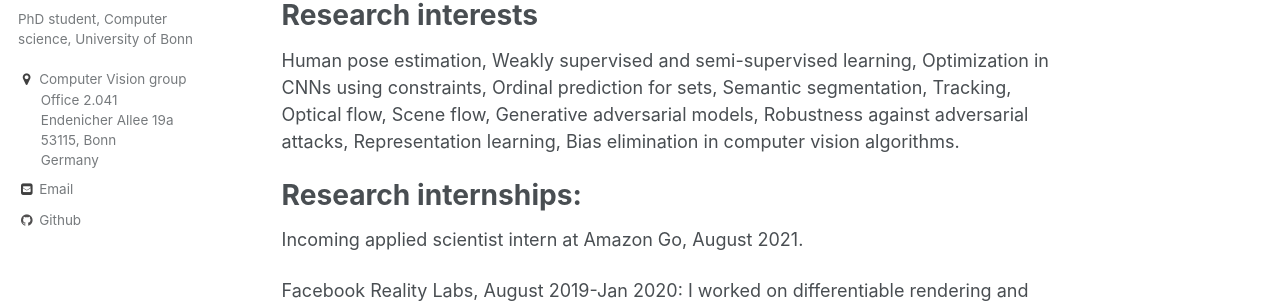
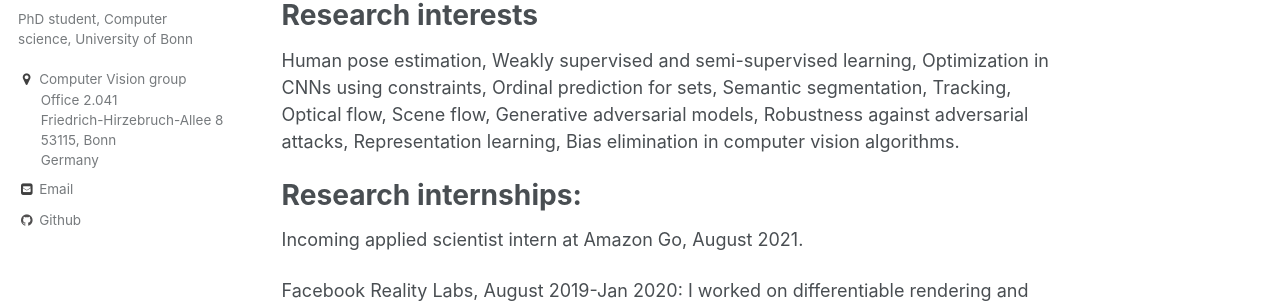
Before and after one commit to briqr/briqr.github.io, a Jekyll site: the page built from _pages/about.md, in a window 1280 px wide. Shown: the part 285-589 px from the top of the page. Built offline with Jekyll 4.4.1, drawn with Linux system fonts in a browser that asks for light colours.

Commit message:
Update _config.yml

```diff
--- a/_config.yml
+++ b/_config.yml
@@ -84,7 +84,7 @@ author:
   bio              : "PhD student, Computer science, University of Bonn"
   location         : "Computer Vision group<br/>
                       &nbsp&nbsp&nbsp&nbsp&nbsp Office 2.041 <br/>
-                      &nbsp&nbsp&nbsp&nbsp&nbsp Endenicher Allee 19a <br/>
+                      &nbsp&nbsp&nbsp&nbsp&nbsp Friedrich-Hirzebruch-Allee 8 <br/>
                       &nbsp&nbsp&nbsp&nbsp&nbsp 53115, Bonn <br/>
                       &nbsp&nbsp&nbsp&nbsp&nbsp Germany"
   employer         :
```
